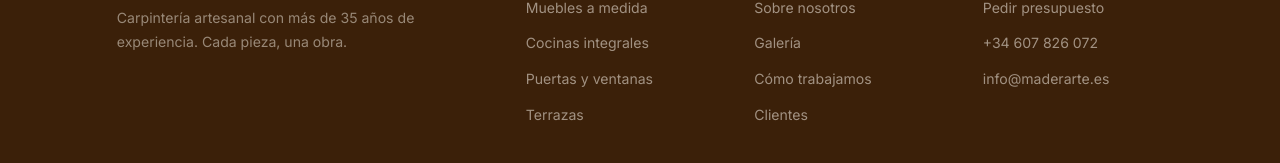
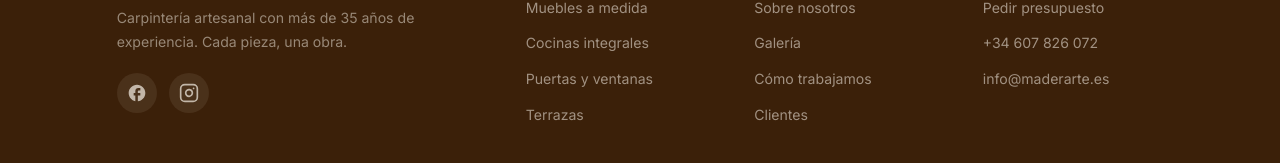
Before and after one commit to raulsara/carpinteria-react, a Next.js app: page / in a window 1280 px wide. Shown: the part 6594-6757 px from the top of the page. Built offline with nearby package versions, Linux system fonts and the light colour scheme; no server answers; the database is empty.

Commit message:
feat: iconos Facebook e Instagram en el footer

```diff
--- a/app/globals.css
+++ b/app/globals.css
@@ -596,6 +596,24 @@ footer { background: var(--brown-dark); }
 .footer-brand .nav-logo { display: block; margin-bottom: 14px; font-size: 1.4rem; }
 .footer-brand p { color: rgba(245,239,230,.5); font-size: .88rem; line-height: 1.7; }
 
+.footer-social {
+  display: flex; gap: 12px;
+  margin-top: 20px;
+}
+.footer-social a {
+  width: 40px; height: 40px;
+  border-radius: 50%;
+  background: rgba(245,239,230,.08);
+  display: flex; align-items: center; justify-content: center;
+  color: rgba(245,239,230,.7);
+  transition: background .2s, color .2s, transform .2s;
+}
+.footer-social a:hover {
+  background: var(--brown-light);
+  color: #fff;
+  transform: translateY(-2px);
+}
+
 .footer-col h5 { color: var(--cream); font-size: .82rem; text-transform: uppercase; letter-spacing: 1.5px; margin-bottom: 18px; }
 .footer-col ul { list-style: none; display: flex; flex-direction: column; gap: 10px; }
 .footer-col a { color: rgba(245,239,230,.55); text-decoration: none; font-size: .88rem; transition: color .2s; }
--- a/components/Footer.jsx
+++ b/components/Footer.jsx
@@ -5,6 +5,20 @@ export default function Footer() {
         <div className="footer-brand">
           <a href="#hero" className="nav-logo">Mader<span>Arte</span></a>
           <p>Carpintería artesanal con más de 35 años de experiencia. Cada pieza, una obra.</p>
+          <div className="footer-social">
+            <a href="https://facebook.com" target="_blank" rel="noopener noreferrer" aria-label="Facebook">
+              <svg viewBox="0 0 24 24" fill="currentColor" width="20" height="20">
+                <path d="M22 12c0-5.52-4.48-10-10-10S2 6.48 2 12c0 4.84 3.44 8.87 8 9.8V15H8v-3h2V9.5C10 7.57 11.57 6 13.5 6H16v3h-2c-.55 0-1 .45-1 1v2h3v3h-3v6.95c5.05-.5 9-4.76 9-9.95z"/>
+              </svg>
+            </a>
+            <a href="https://instagram.com" target="_blank" rel="noopener noreferrer" aria-label="Instagram">
+              <svg viewBox="0 0 24 24" fill="none" stroke="currentColor" strokeWidth="2" strokeLinecap="round" strokeLinejoin="round" width="20" height="20">
+                <rect x="2" y="2" width="20" height="20" rx="5" ry="5"/>
+                <path d="M16 11.37A4 4 0 1 1 12.63 8 4 4 0 0 1 16 11.37z"/>
+                <line x1="17.5" y1="6.5" x2="17.51" y2="6.5"/>
+              </svg>
+            </a>
+          </div>
         </div>
         <div className="footer-col">
           <h5>Servicios</h5>
```
